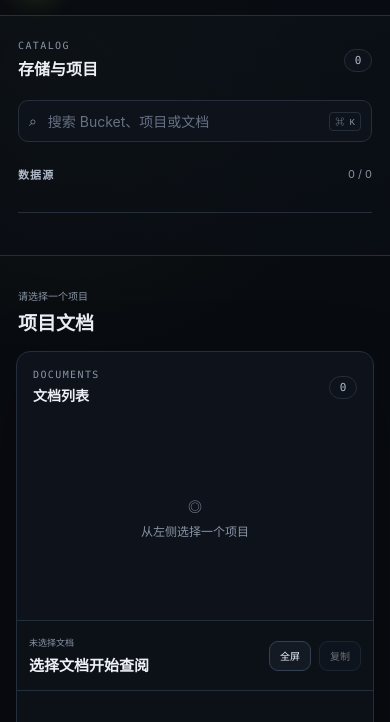
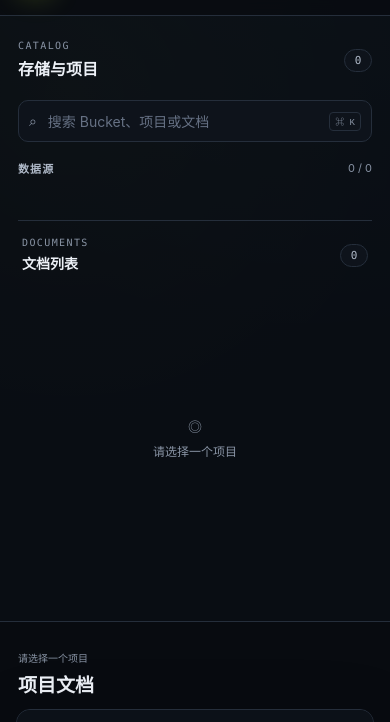
Before and after one commit to togally/axis-document-review, a website with bundled scripts: page public/index.html in a window 390 px wide. Shown: the part 60-782 px from the top of the page. Built offline with nearby package versions, Linux system fonts and the light colour scheme.

Commit message:
merge document navigation into sidebar

```diff
--- a/package.json
+++ b/package.json
@@ -1,6 +1,6 @@
 {
   "name": "axis-document-review",
-  "version": "0.1.3",
+  "version": "0.1.4",
   "description": "Local-first read-only review console for Axis project documents",
   "type": "module",
   "license": "MIT",
--- a/public/index.html
+++ b/public/index.html
@@ -55,6 +55,23 @@
           </section>
 
           <nav id="catalogTree" class="catalog-tree" aria-label="当前数据源的组织与项目"></nav>
+
+          <section class="document-list-panel navigation-documents" aria-labelledby="documentListTitle">
+            <div class="document-list-header">
+              <div>
+                <p class="section-label">DOCUMENTS</p>
+                <h3 id="documentListTitle">文档列表</h3>
+              </div>
+              <span class="count-badge" id="projectDocumentCount">0</span>
+            </div>
+            <div class="filter-row" id="typeFilters" aria-label="文档类型筛选"></div>
+            <div id="documentList" class="document-list">
+              <div class="empty-state compact">
+                <span aria-hidden="true">◎</span>
+                <p>请选择一个项目</p>
+              </div>
+            </div>
+          </section>
         </aside>
 
         <section class="content-panel">
@@ -71,23 +88,6 @@
           </div>
 
           <div class="document-workbench">
-            <section class="document-list-panel" aria-labelledby="documentListTitle">
-              <div class="document-list-header">
-                <div>
-                  <p class="section-label">DOCUMENTS</p>
-                  <h3 id="documentListTitle">文档列表</h3>
-                </div>
-                <span class="count-badge" id="projectDocumentCount">0</span>
-              </div>
-              <div class="filter-row" id="typeFilters" aria-label="文档类型筛选"></div>
-              <div id="documentList" class="document-list">
-                <div class="empty-state compact">
-                  <span aria-hidden="true">◎</span>
-                  <p>从左侧选择一个项目</p>
-                </div>
-              </div>
-            </section>
-
             <article class="viewer-panel" aria-labelledby="viewerTitle">
               <header class="viewer-header">
                 <div class="viewer-title-block">
--- a/public/styles.css
+++ b/public/styles.css
@@ -180,14 +180,17 @@ button {
 .workspace {
   min-height: calc(100vh - 76px);
   display: grid;
-  grid-template-columns: 300px minmax(0, 1fr);
+  grid-template-columns: 330px minmax(0, 1fr);
 }
 
 .navigation-panel {
+  height: calc(100vh - 76px);
   padding: 24px 18px;
+  display: flex;
+  flex-direction: column;
   border-right: 1px solid var(--line);
   background: rgba(11, 15, 22, 0.72);
-  overflow-y: auto;
+  overflow: hidden;
 }
 
 .panel-heading,
@@ -261,9 +264,9 @@ kbd {
 }
 
 .source-status {
-  margin-top: 24px;
-  padding-bottom: 20px;
-  border-bottom: 1px solid var(--line);
+  flex: 0 0 auto;
+  margin-top: 18px;
+  padding-bottom: 12px;
 }
 
 .subheading-row h3 {
@@ -353,7 +356,12 @@ kbd {
 }
 
 .catalog-tree {
-  margin-top: 18px;
+  max-height: 122px;
+  flex: 0 0 auto;
+  margin-top: 10px;
+  padding-bottom: 12px;
+  overflow-y: auto;
+  border-bottom: 1px solid var(--line);
 }
 
 .tree-icon {
@@ -420,15 +428,15 @@ kbd {
   min-width: 0;
   min-height: 0;
   height: calc(100vh - 76px);
-  padding: 24px 26px 28px;
+  padding: 18px 20px 22px;
   display: flex;
   flex-direction: column;
   overflow: hidden;
 }
 
 .context-bar {
-  min-height: 76px;
-  padding: 16px 2px;
+  min-height: 70px;
+  padding: 12px 2px;
 }
 
 .breadcrumb {
@@ -465,7 +473,7 @@ kbd {
   flex: 1;
   display: grid;
   grid-template-rows: minmax(0, 1fr);
-  grid-template-columns: minmax(250px, 32%) minmax(0, 1fr);
+  grid-template-columns: minmax(0, 1fr);
   border: 1px solid var(--line);
   border-radius: var(--radius);
   overflow: hidden;
@@ -476,14 +484,19 @@ kbd {
 .document-list-panel {
   min-width: 0;
   min-height: 0;
-  border-right: 1px solid var(--line);
   display: flex;
   flex-direction: column;
   overflow: hidden;
 }
 
+.navigation-documents {
+  min-height: 0;
+  flex: 1;
+  margin-top: 12px;
+}
+
 .document-list-header {
-  padding: 17px 16px 13px;
+  padding: 0 4px 10px;
 }
 
 .document-list-header h3 {
@@ -491,7 +504,7 @@ kbd {
 }
 
 .filter-row {
-  padding: 0 14px 12px;
+  padding: 0 2px 10px;
   display: flex;
   gap: 6px;
   overflow-x: auto;
@@ -518,14 +531,14 @@ kbd {
 .document-list {
   min-height: 0;
   flex: 1;
-  padding: 0 8px 10px;
+  padding: 0 2px 10px;
   overflow-y: auto;
 }
 
 .document-item {
   width: 100%;
   margin: 2px 0;
-  padding: 11px 10px;
+  padding: 8px 7px;
   display: grid;
   grid-template-columns: 30px minmax(0, 1fr);
   gap: 9px;
@@ -920,11 +933,7 @@ body.viewer-fullscreen-fallback {
 
 @media (max-width: 1050px) {
   .workspace {
-    grid-template-columns: 250px minmax(0, 1fr);
-  }
-
-  .document-workbench {
-    grid-template-columns: minmax(220px, 38%) minmax(0, 1fr);
+    grid-template-columns: 300px minmax(0, 1fr);
   }
 
   .viewer-actions .source-pill {
@@ -946,9 +955,11 @@ body.viewer-fullscreen-fallback {
   }
 
   .navigation-panel {
-    max-height: 360px;
+    height: auto;
+    max-height: none;
     border-right: 0;
     border-bottom: 1px solid var(--line);
+    overflow: visible;
   }
 
   .content-panel {
@@ -963,10 +974,10 @@ body.viewer-fullscreen-fallback {
     grid-template-columns: 1fr;
   }
 
-  .document-list-panel {
-    max-height: 330px;
-    border-right: 0;
-    border-bottom: 1px solid var(--line);
+  .navigation-documents {
+    height: 360px;
+    flex: none;
+    margin-top: 16px;
   }
 
   .viewer-panel {
```
Also changed, not shown: src/browser.mjs (+5 -2 lines), tests/ui-regression.test.mjs (+11 -1 lines), README.md, 1 other file.
